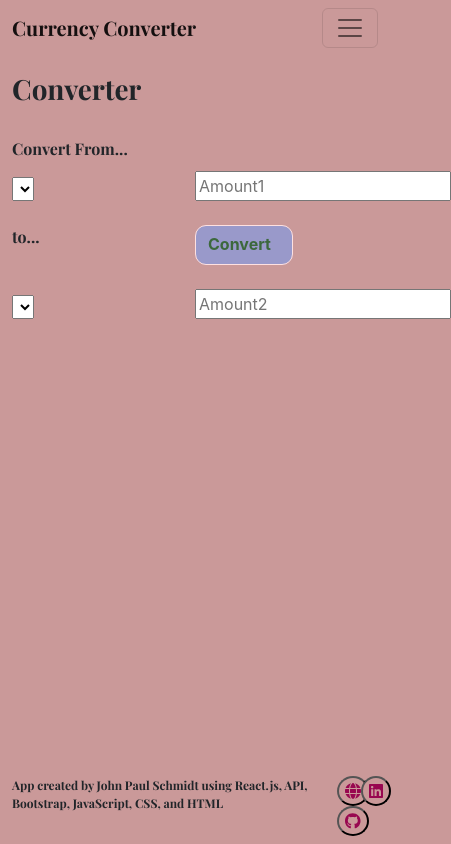
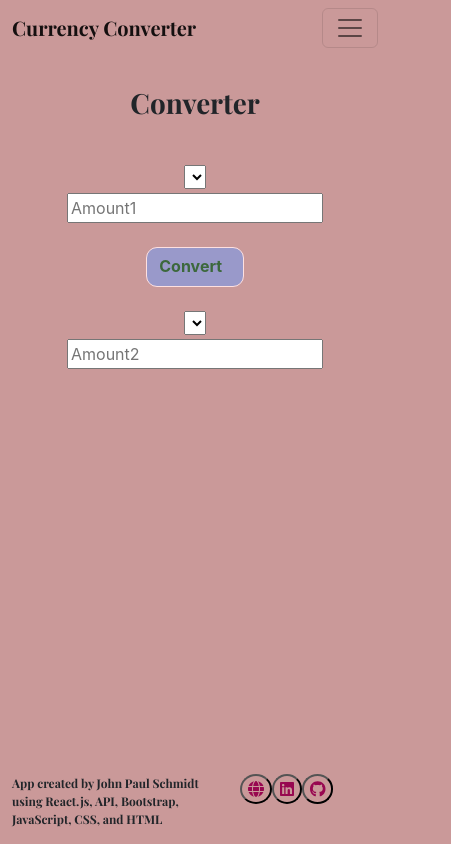
Before and after one commit to ZioXerXes/Currency-Converter, a React (Create React App) app: page / in a window 390 px wide. Shown: the whole page, 451 px wide, since content can reach past the window. Built offline with nearby package versions, Linux system fonts and the light colour scheme; no server answers.

Commit message:
Working on mobile

```diff
--- a/src/App.css
+++ b/src/App.css
@@ -1,3 +1,33 @@
+@media all and (min-width: 0) {
+  .dad-box {
+    display: flex;
+    justify-content: center;
+  }
+
+  h1 {
+    margin-top: 30px;
+    margin-bottom: 30px;
+  }
+}
+
+@media all and (min-width: 768px) {
+  .amount-box {
+    padding: 0;
+  }
+
+  .bio {
+    margin-bottom: 0;
+    display: flex;
+    justify-content: flex-end;
+  }
+}
+
+
+.bio {
+  font-size: 12px;
+  font-family: 'Playfair Display', serif;
+}
+
 body {
   background-color: #CA9999;
 }
@@ -11,14 +41,6 @@ h1, nav, p, .nav-page {
   display: flex;
   align-items: center;
   height: 100%;
-}
-
-.bio {
-  font-size: 12px;
-  font-family: 'Playfair Display', serif;
-  margin-bottom: 0;
-  display: flex;
-  justify-content: flex-end;
 }
 
 .bottom-box {
--- a/src/Converter.js
+++ b/src/Converter.js
@@ -14,34 +14,33 @@ const Converter = () => {
 
   return (
     <div className="container mt-3">
-      <h1>Converter</h1>
-
+      <h1 className="text-center">Converter</h1>
       <div className="row mt-3">
-        <div className="col-6 mt-3">
-          <p>Convert From...</p>
-          <form id="currency1">
+        <div className="dad-box col-md-6 col-sm-12 mt-3">
+          <p className="d-none d-sm-block col-sm-6 mb-0">Convert From...</p>
+          <form id="currency1" className="col-md-6 col-sm-12">
             <select id="selector1">
             </select>
           </form>
         </div>
-        <div className="col-6 bottom-box p-0">
+        <div className="dad-box amount-box col-md-6 col-sm-12 bottom-box mt-1">
             <input placeholder="Amount1" id="Amount1"></input>
         </div>
       </div>
 
-      <div className="row my-4">
-        <p className="col-6 mb-0">to...</p>
+      <div className="dad-box row my-4">
+        <p className="d-none d-sm-block col-sm-6 mb-0">to...</p>
         <button className="col-3 button-45" id="switcheroo" onClick={handleClick}>Convert</button>
       </div>
 
       <div className="row">
-        <div className="col-6 bottom-box">
+        <div className="dad-box col-md-6 col-sm-12 bottom-box">
           <form id="currency2">
             <select id="selector2">
             </select>
           </form>
         </div>
-        <div className="col-6 bottom-box p-0">
+        <div className="dad-box amount-box col-md-6 col-sm-12 bottom-box mt-1">
             <input placeholder="Amount2" id="Amount2" readOnly="readonly"></input>
         </div>
       </div>
--- a/src/LiveRates.js
+++ b/src/LiveRates.js
@@ -6,8 +6,10 @@ const LiveRates = () => {
   const rateGetter = () => {
     console.log("rateGetter");
     const money = document.querySelector('#selector3').value.substring(0,3);
+    console.log(money);
     GetRates(money);
     const btn = document.querySelector('#btn');
+    btn.innerHTML = "Get rates for 1 " + money;
   }
 
   return (
--- a/src/Template.js
+++ b/src/Template.js
@@ -31,16 +31,16 @@ const Navbar = () => {
   );
 }
 
+/*fixed-bottom d-flex align-items-center justify-content-end*/
+
 const Footer = () => {
   return (
     <div id="footer" className="container fixed-bottom d-flex align-items-center justify-content-end">
       <div className="row">
-        <div className="col-10 bio">
+        <div className="col-7 bio">
           <p>App created by John Paul Schmidt using React.js, API, Bootstrap, JavaScript, CSS, and HTML</p>
         </div>
-        <div className="col-2">
-          <div className="row mb-2">
-            <div className="col-4">
+        <div className="col-5">
           <button className="social-button">
             <a href="https://johnpaulschmidt.netlify.app/" target="#" className="social-link">
               <div>
@@ -48,8 +48,6 @@ const Footer = () => {
               </div>
             </a>
           </button>
-            </div>
-            <div className="col-4">
           <button className="social-button">
             <a href="https://www.linkedin.com/in/john-paul-schmidt-b1306941" target="#" className="social-link">
               <div>
@@ -57,8 +55,6 @@ const Footer = () => {
               </div>
             </a>
           </button>
-            </div>
-            <div className="col-4">
           <button className="social-button">
             <a href="https://www.github.com/ZioXerXes" target="#" className="social-link">
               <div>
@@ -69,8 +65,6 @@ const Footer = () => {
         </div>
       </div>
     </div>
-      </div>
-    </div>
   )
 }
 
```
Lines whose indentation alone changed are shown as unchanged.
